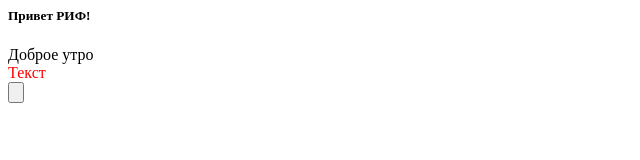
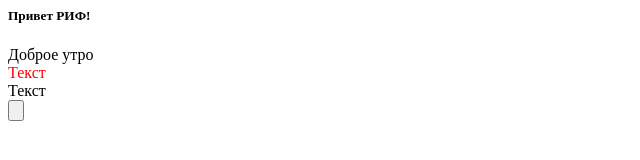
Before and after one commit to rifsakha/glossar, a plain HTML site: page index.html in a window 1280 px wide. Shown: the full height of the page, 0-640 px from the left. Drawn offline with Linux system fonts and the light colour scheme.

Commit message:
Update index.html

```diff
--- a/index.html
+++ b/index.html
@@ -2,5 +2,6 @@
   <h5>Привет РИФ!</h5>
   <div> Доброе утро</div>
   <div style="color:red;">Текст</div>
+  <div style="shift:;Calibri">Текст</div>
   <input type="button" valve="Нажать">
 </html>
```
